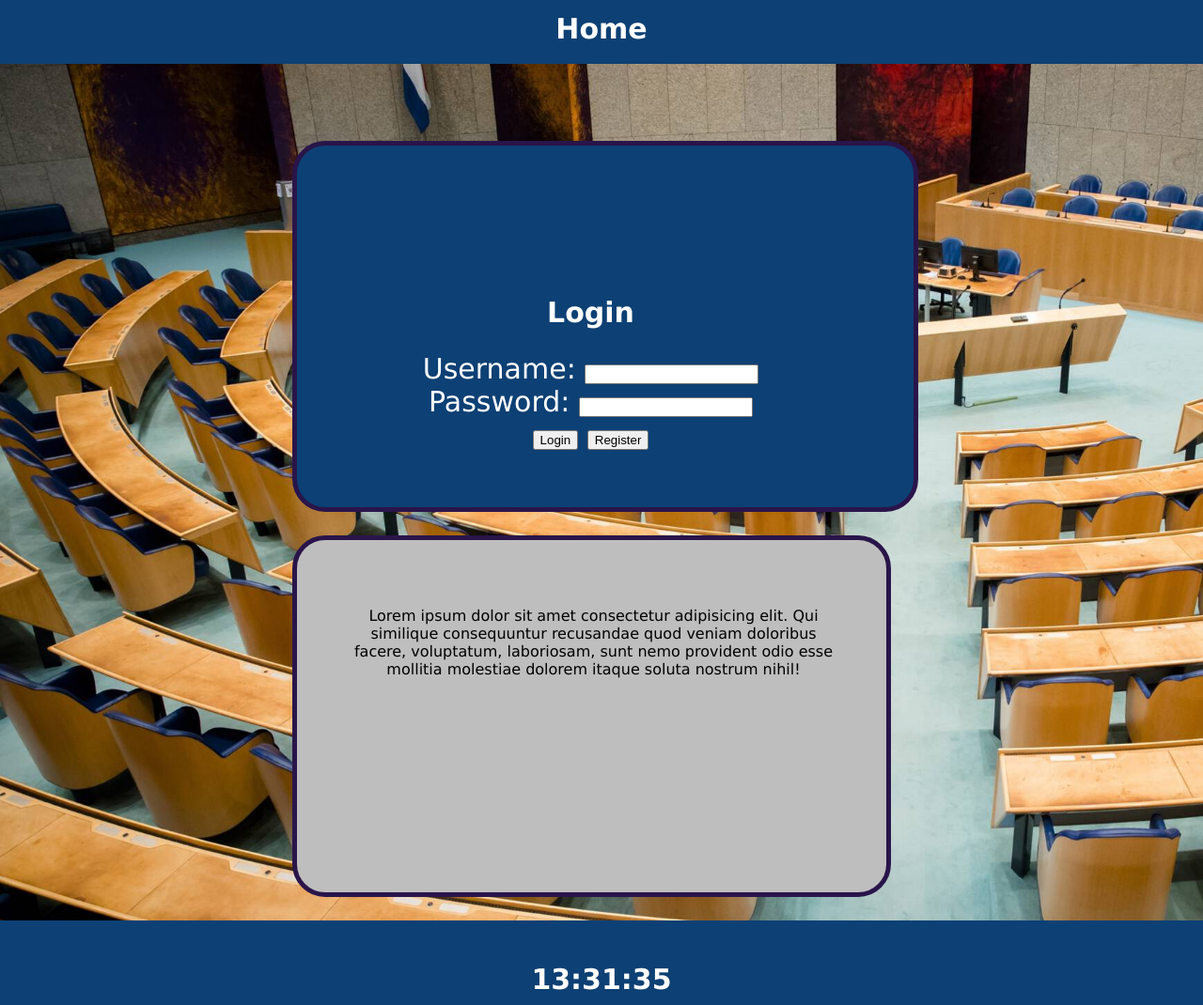
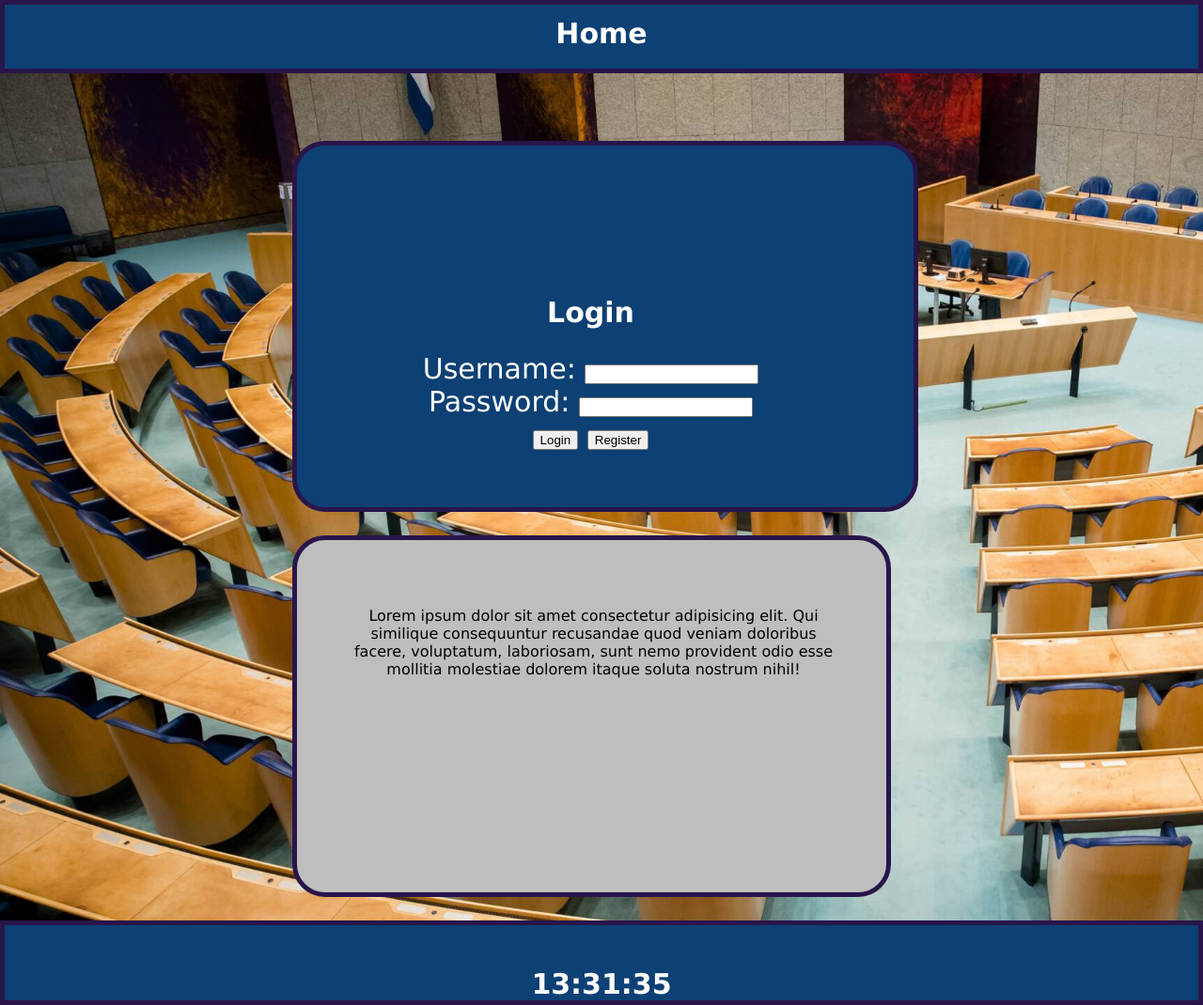
Before and after one commit to Max-Scholten/Project2, a PHP site: page /login.php in a window 1280 px wide. Shown: the whole page at 94% size. Run offline with PHP 8.4, Linux system fonts and the light colour scheme.

Commit message:
border around header and footer

```diff
--- a/css/login.css
+++ b/css/login.css
@@ -29,6 +29,7 @@ header{
     color: white;
     padding-top: 13px;
     height: 55px;
+    border: solid rgb(41, 21, 74) 5px;
 }
 
 #formi{
@@ -89,4 +90,5 @@ footer{
     grid-area: footer;
     background-color: #0D4074;
     height: 10vh;
+    border: solid rgb(41, 21, 74) 5px;
 }
```
